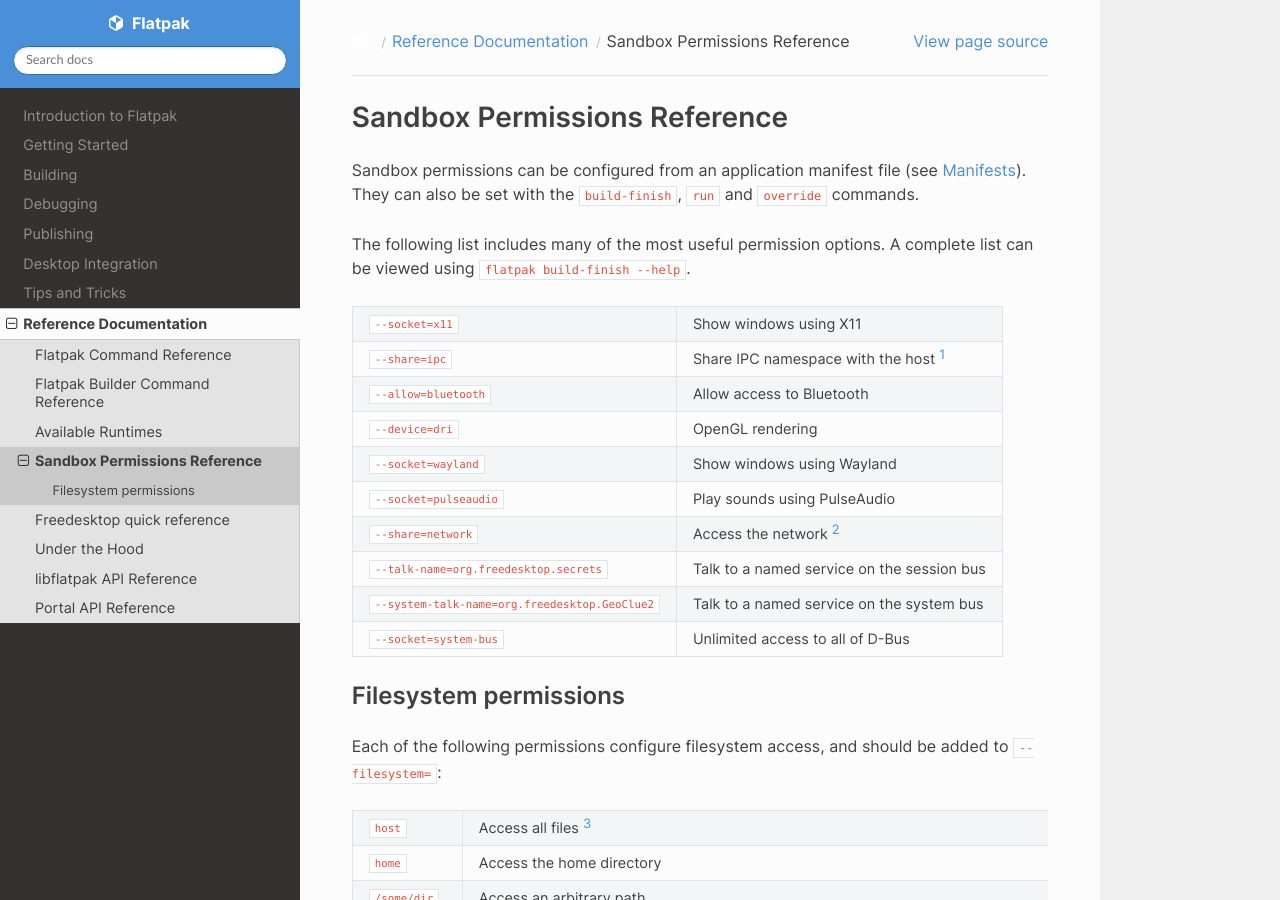
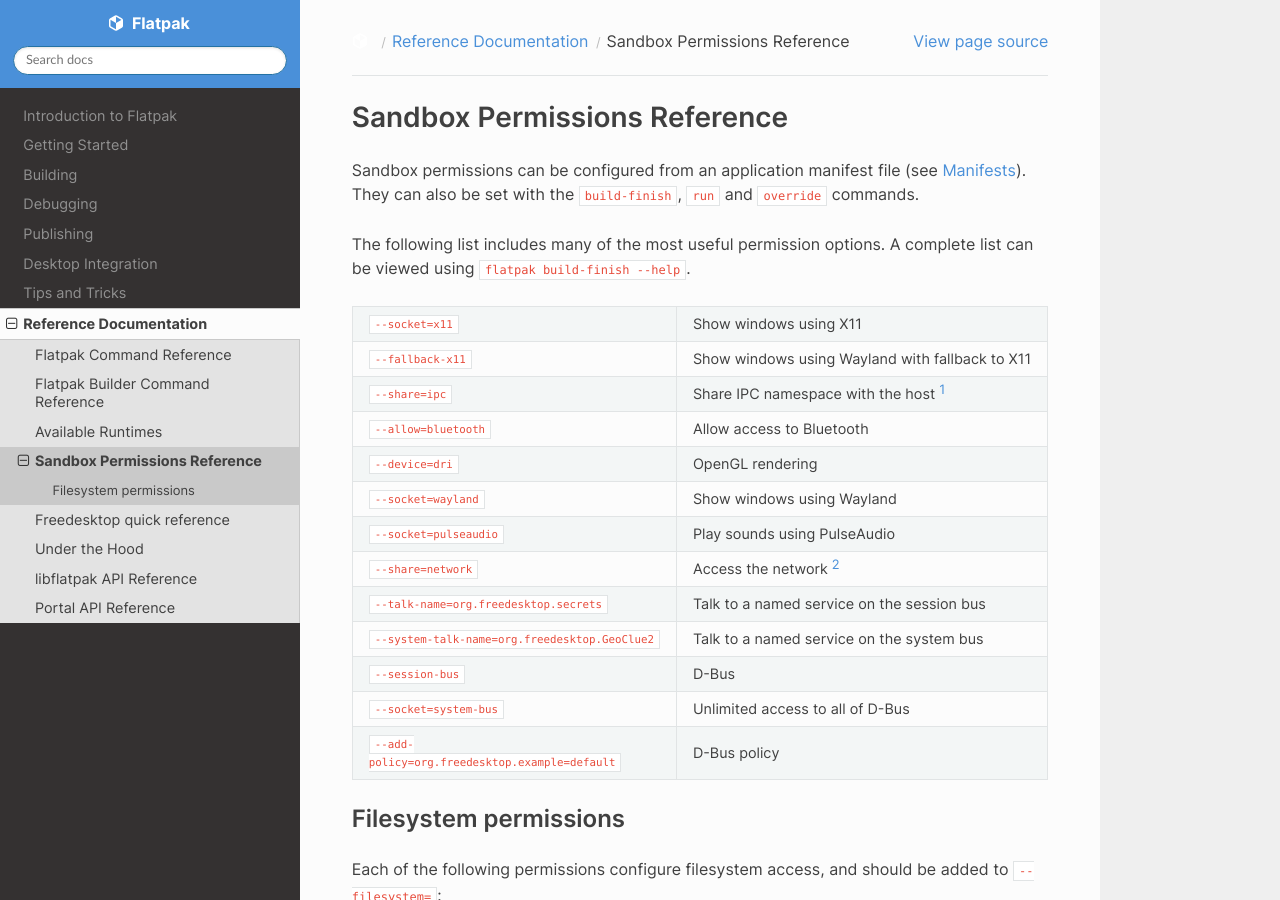
Before and after one commit to flatpak/flatpak-docs, a Sphinx documentation site: the page built from docs/sandbox-permissions-reference.rst, in a window 1280 px wide and 900 px high. Built offline with Sphinx 7.4.7 and the Read the Docs theme 2.0.0, drawn with Linux system fonts in a browser that asks for light colours.

Commit message:
Add missing permissions

```diff
--- a/docs/sandbox-permissions-reference.rst
+++ b/docs/sandbox-permissions-reference.rst
@@ -10,6 +10,7 @@ complete list can be viewed using ``flatpak build-finish --help``.
 
 ===================================================  ===========================================
 ``--socket=x11``                                     Show windows using X11
+``--fallback-x11``                                   Show windows using Wayland with fallback to X11
 ``--share=ipc``                                      Share IPC namespace with the host [#f1]_
 ``--allow=bluetooth``                                Allow access to Bluetooth
 ``--device=dri``                                     OpenGL rendering
@@ -18,7 +19,9 @@ complete list can be viewed using ``flatpak build-finish --help``.
 ``--share=network``                                  Access the network [#f2]_
 ``--talk-name=org.freedesktop.secrets``              Talk to a named service on the session bus
 ``--system-talk-name=org.freedesktop.GeoClue2``      Talk to a named service on the system bus
+``--session-bus``                                    D-Bus
 ``--socket=system-bus``                              Unlimited access to all of D-Bus
+``--add-policy=org.freedesktop.example=default``     D-Bus policy
 ===================================================  ===========================================
 
 Filesystem permissions
```
